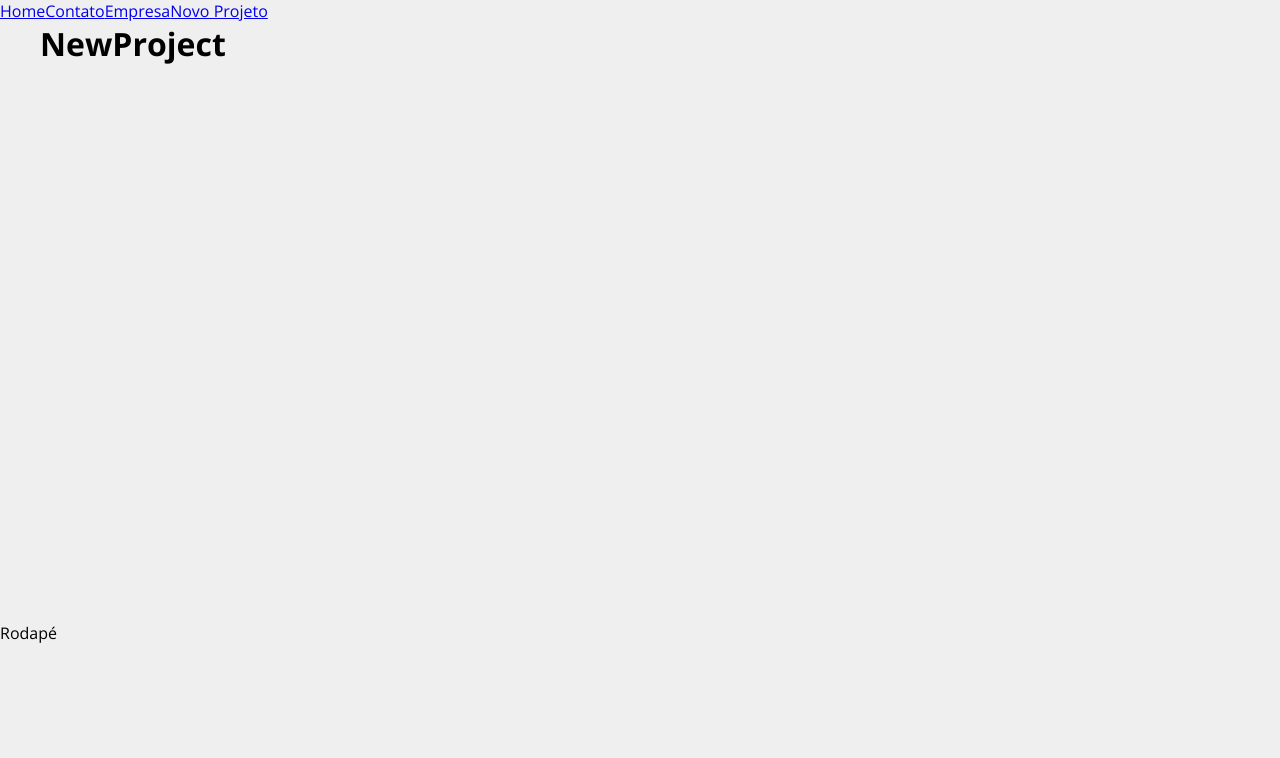
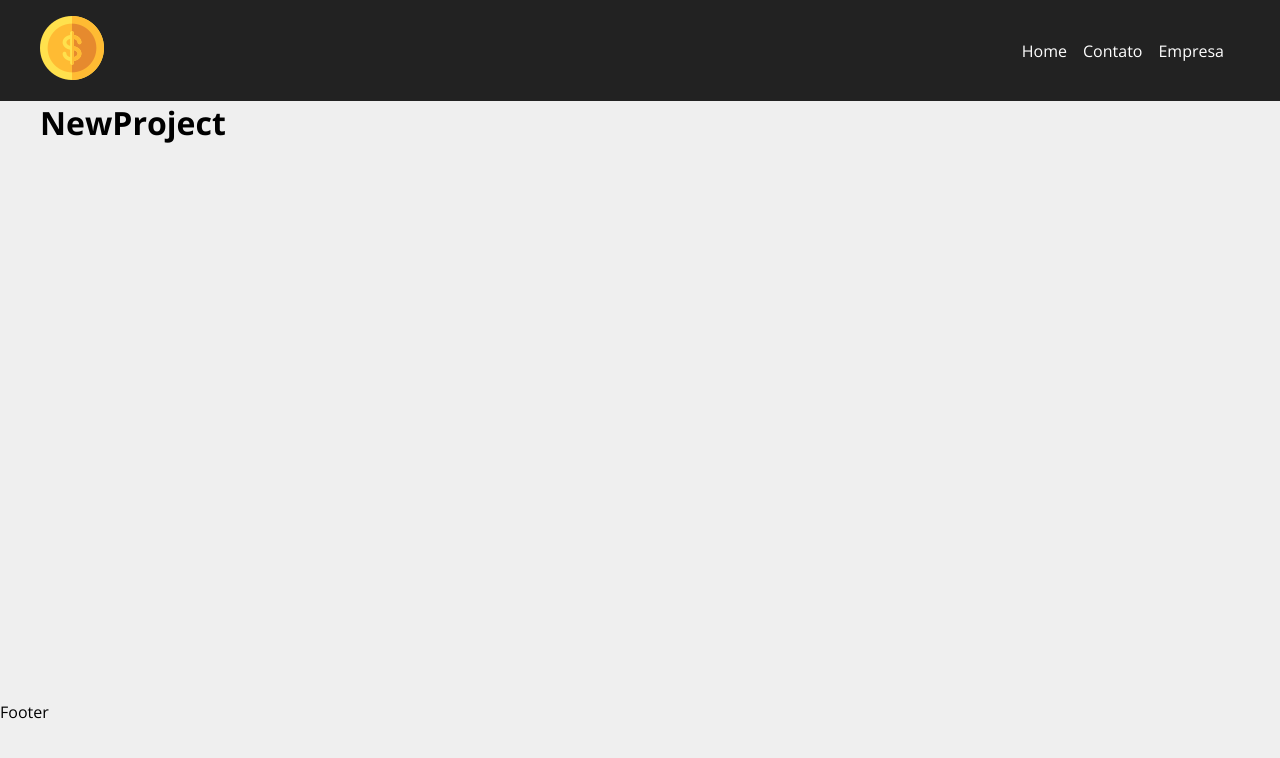
Before and after one commit to MendesS4/Costs-React, a React (Create React App) app in the folder costs/: page /newproject in a window 1280 px wide. Shown: the top 758 px of the page. Built offline with nearby package versions, Linux system fonts and the light colour scheme.

Commit message:
navBar style

```diff
--- a/costs/src/App.js
+++ b/costs/src/App.js
@@ -3,6 +3,8 @@ import Home from './components/pages/Home'
 import Company from './components/pages/Company'
 import Contact from './components/pages/Contact'
 import NewProject from './components/pages/NewProject'
+import NavBar from './components/layouts/NavBar'
+import Footer from './components/layouts/Footer'
 
 import Container from './components/layouts/Container'
 
@@ -10,15 +12,7 @@ import Container from './components/layouts/Container'
 function App() {
   return (
     <Router>
-      <div>
-        <ul>
-          <Link to="/" >Home</Link>
-          <Link to="/contact" >Contato</Link>
-          <Link to="company" >Empresa</Link>
-          <Link to="newproject" >Novo Projeto</Link>
-        </ul>
-      </div>
-
+      <NavBar />
       <Container customClass = "min-heigth">
         <Routes>
           <Route path="/" element={< Home />} />
@@ -27,8 +21,7 @@ function App() {
           <Route path="newproject" element={< NewProject />} />
         </Routes>
       </Container>
-
-      <footer>Rodapé</footer>
+      <Footer/>
     </Router>
   );
 }
--- /dev/null
+++ b/costs/src/components/layouts/Footer.js
@@ -0,0 +1,11 @@
+function Footer(){
+
+    return(
+        <div>
+            <p>Footer</p>
+        </div>
+    )
+
+}
+
+export default Footer
--- /dev/null
+++ b/costs/src/components/layouts/NavBar.js
@@ -0,0 +1,35 @@
+import { Link } from 'react-router-dom'
+
+import Container from './Container'
+
+import styles from './NavBar.module.css'
+import logo from '../../img/costs_logo.png'
+
+function NavBar() {
+
+  return (
+    <nav class = {styles.navbar}>
+      <Container>
+        <Link to='/'>
+          <img src={logo} alt='Costs' />
+        </Link>
+        <ul className={styles.list}>
+          <li className={styles.item}>
+            <Link to="/" >Home</Link>
+          </li>
+          <li className={styles.item}>
+            <Link to="/contact" >Contato</Link>
+          </li>
+          <li className={styles.item}>
+            <Link to="company" >Empresa</Link>
+          </li>
+        </ul>
+
+      </Container>
+    </nav>
+
+  )
+
+}
+
+export default NavBar
--- /dev/null
+++ b/costs/src/components/layouts/NavBar.module.css
@@ -0,0 +1,25 @@
+.navbar {
+    display: flex;
+    justify-content: space-between;
+    background-color: #222;
+    padding: 1em;
+}
+
+.list {
+    display : flex;
+    list-style: none;
+    align-items: center;
+}
+
+.item {
+    margin-right: 1em;
+}
+
+.item a {
+    color: #fff;
+    text-decoration: none;
+}
+
+.item a:hover{
+    color: #fb3;
+}
```
Also changed, not shown: costs/src/components/layouts/Footer.module.css (added), 1 other file (tests, documents, lock files or other folders).
